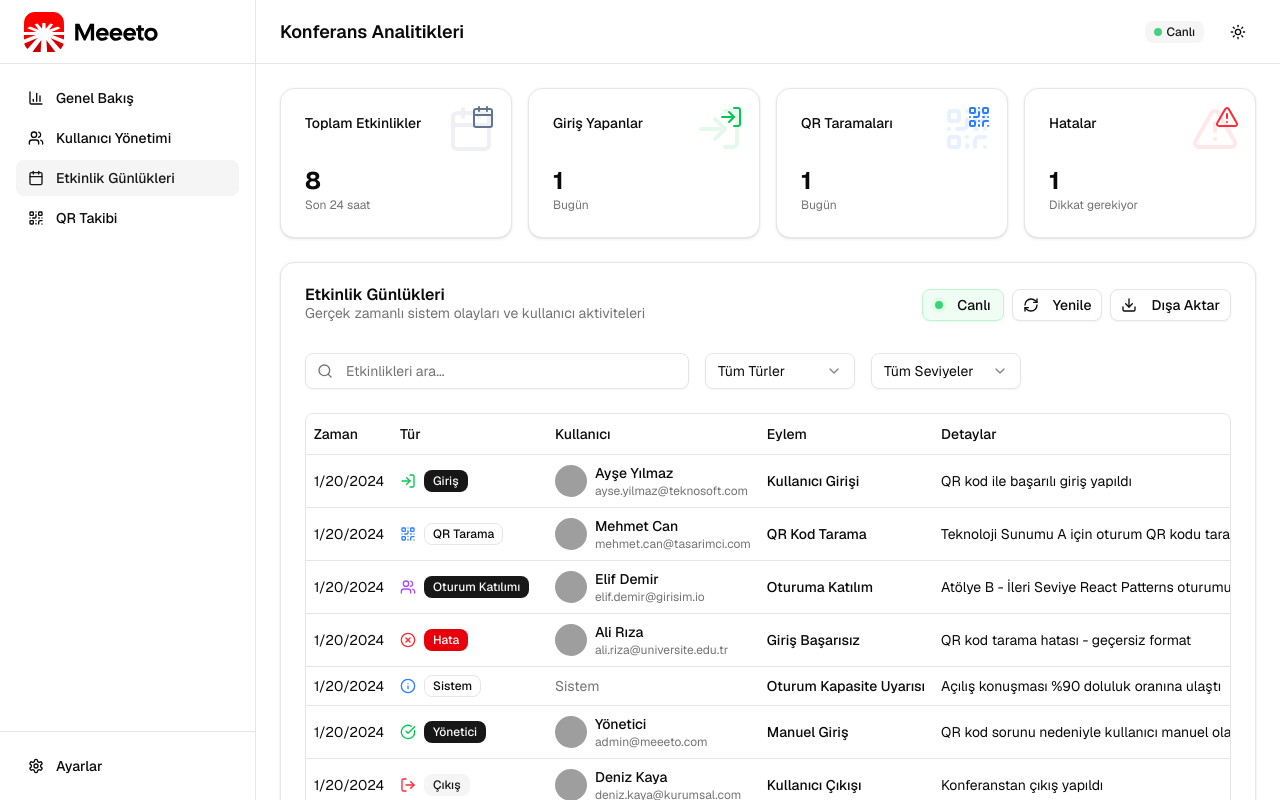
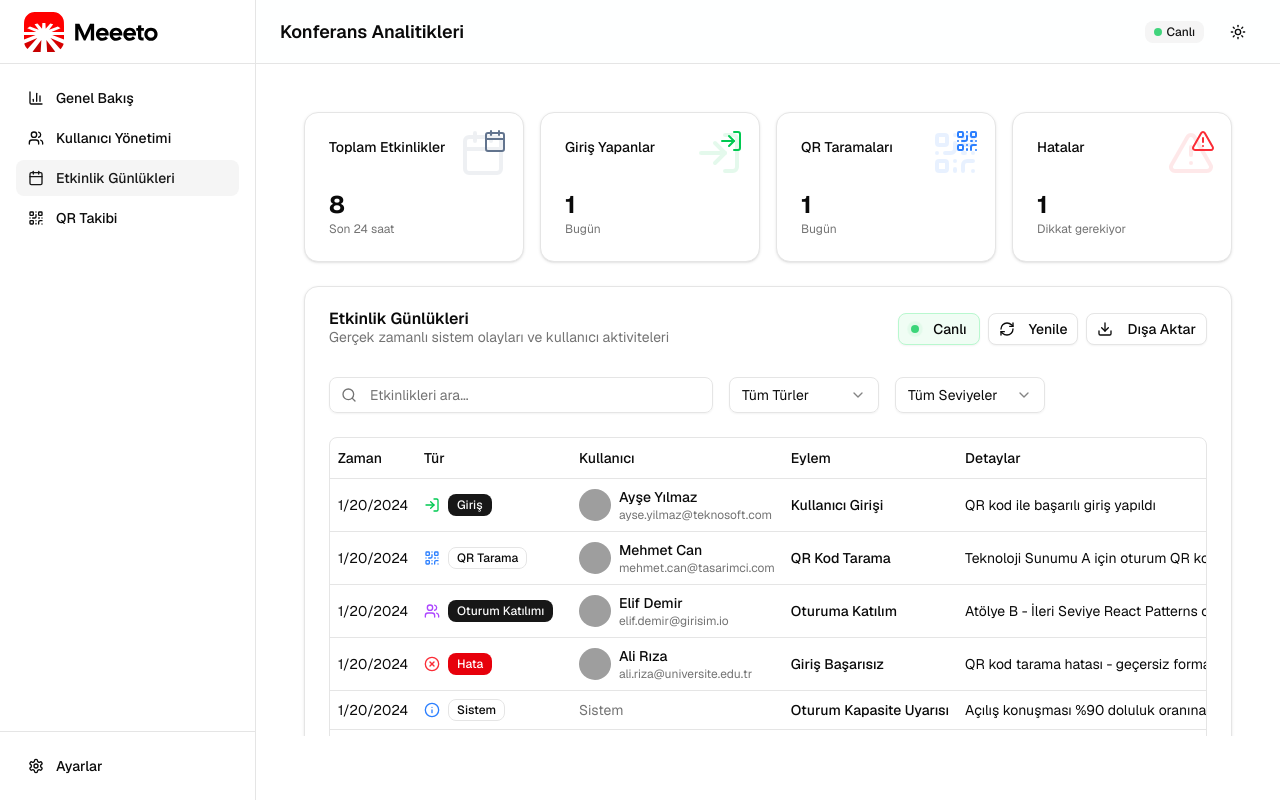
Before and after one commit to riqoto/meeto, a Next.js app: page /logs in a window 1280 px wide. Built offline with nearby package versions, Linux system fonts and the light colour scheme; grey boxes are pictures that could not be loaded.

Commit message:
fixed: header

```diff
--- a/components/dashboard-layout.tsx
+++ b/components/dashboard-layout.tsx
@@ -100,7 +100,7 @@ export function DashboardLayout({ children }: DashboardLayoutProps) {
       {/* Main Content */}
       <div className="flex-1 flex flex-col overflow-hidden">
         {/* Header */}
-        <header className="fixed top-0 right-0 left-0 lg:left-64 h-16 border-b flex items-center justify-between px-6 z-50">
+        <header className="fixed top-0 right-0 left-0 lg:left-64 h-16 border-b bg-card/50 backdrop-blur-sm flex items-center justify-between px-6 z-50">
   <div className="flex  items-center gap-4">
     <Button
       variant="ghost"
@@ -127,7 +127,7 @@ export function DashboardLayout({ children }: DashboardLayoutProps) {
 </header>
 
         {/* Main Content Area */}
-        <main className="flex-1 overflow-auto p-6 pb-12 mt-16">{children}</main>
+        <main className="flex-1 overflow-auto p-12 my-16">{children}</main>
       </div>
     </div>
   )
```
